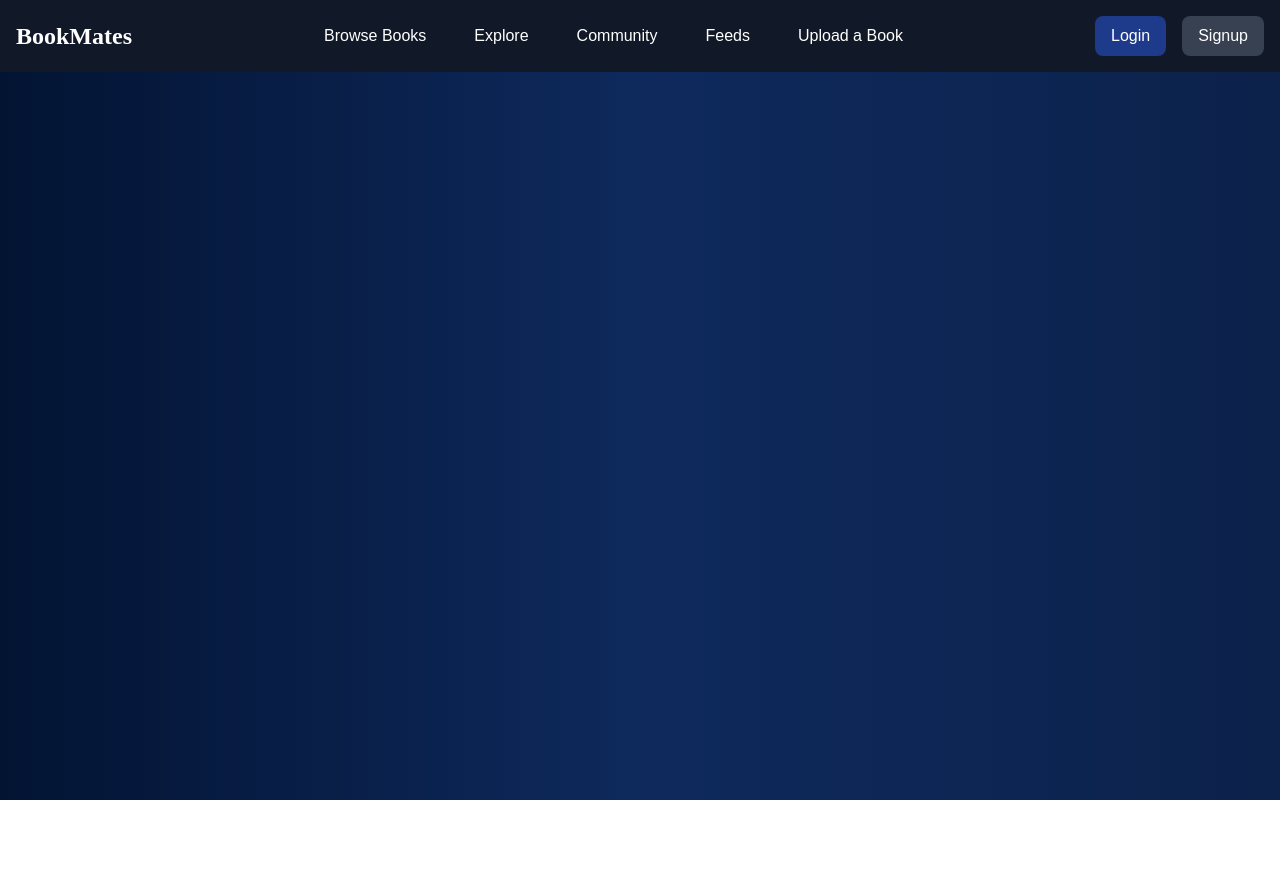
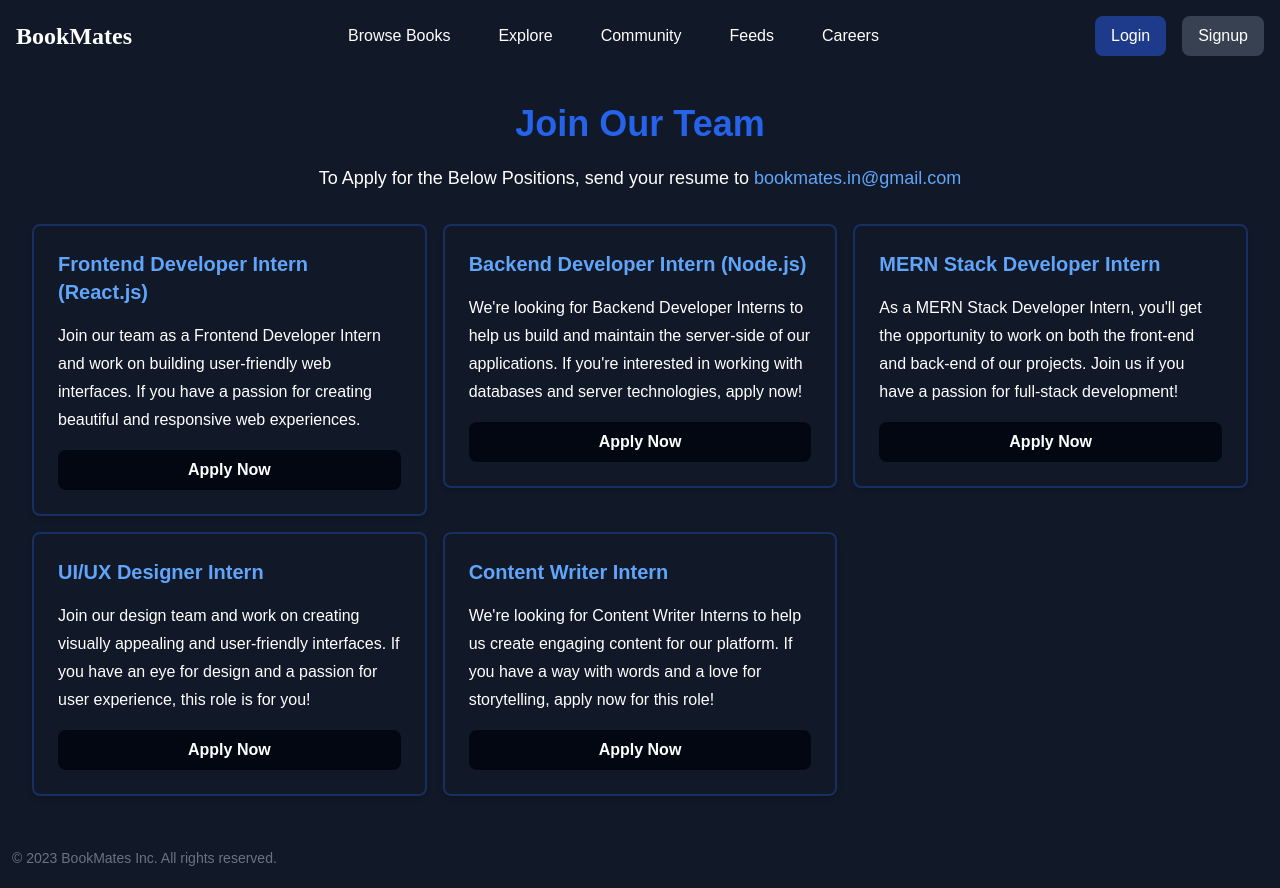
Before and after one commit to Naman-Mittal1/BookClub-Frontend, a React (Create React App) app: page /careers in a window 1280 px wide. Before the commit the page ends 800 px from the top, so only its background shows below. Built offline with nearby package versions, Linux system fonts and the light colour scheme.

Commit message:
Minor changes

```diff
--- a/src/App.js
+++ b/src/App.js
@@ -18,6 +18,7 @@
 import ChatPage from './pages/ChatPage.jsx';
 import JoinPage from './pages/JoinPage';
 import VerifyPage from './pages/VerifyPage';
+import CareersPage from './pages/CareersPage';
 
 
 const App = () => {
@@ -49,6 +50,7 @@
         <Route path="/book/:id" element={<BookDetails />} />
         <Route path="/upload" element={<ProtectedRoute element={<BookUpload />} />} />
         <Route path="/verify/:token" element={<VerifyPage />}/>
+        <Route path="/careers" element={<CareersPage />}/>
 
         <Route path="/feeds" element={<Feeds />} />
         <Route path='/profile' element={<ProfilePage />} />
--- a/src/components/Header/Header.jsx
+++ b/src/components/Header/Header.jsx
@@ -130,11 +130,11 @@
             Feeds
           </Link>
 
-          <Link to="/upload"
+          <Link to="/careers"
             onClick={closeMenu}
             className="lg:px-4 py-2 block text-sm lg:text-base hover:text-gray-300"
           >
-            Upload a Book
+            Careers
           </Link>
 
           <div className="lg:hidden flex flex-col gap-2">
--- a/src/components/shared/modals/VerifyModal.jsx
+++ b/src/components/shared/modals/VerifyModal.jsx
@@ -1,6 +1,21 @@
-import React from "react";
+import React, {useEffect} from "react";
 
 const VerifyModal = ({ isOpen, onRequestClose }) => {
+
+  useEffect(() => {
+    const handleKeyDown = (event) => {
+      if (event.key === "Escape") {
+        onRequestClose();
+      }
+    };
+
+    document.addEventListener("keydown", handleKeyDown);
+
+    return () => {
+      document.removeEventListener("keydown", handleKeyDown);
+    };
+  }, [onRequestClose]);
+
   return (
     <>
       {isOpen && (
--- /dev/null
+++ b/src/pages/CareersPage.jsx
@@ -0,0 +1,63 @@
+import React from 'react';
+import FooterUn from '../components/Footer/FooterUn';
+
+const CareersPage = () => {
+  const jobListings = [
+    {
+      title: "Frontend Developer Intern (React.js)",
+      description: "Join our team as a Frontend Developer Intern and work on building user-friendly web interfaces. If you have a passion for creating beautiful and responsive web experiences.",
+    },
+    {
+      title: "Backend Developer Intern (Node.js)",
+      description: "We're looking for Backend Developer Interns to help us build and maintain the server-side of our applications. If you're interested in working with databases and server technologies, apply now!",
+    },
+    {
+      title: "MERN Stack Developer Intern",
+      description: "As a MERN Stack Developer Intern, you'll get the opportunity to work on both the front-end and back-end of our projects. Join us if you have a passion for full-stack development!",
+    },
+    {
+      title: "UI/UX Designer Intern",
+      description: "Join our design team and work on creating visually appealing and user-friendly interfaces. If you have an eye for design and a passion for user experience, this role is for you!",
+    },
+    {
+      title: "Content Writer Intern",
+      description: "We're looking for Content Writer Interns to help us create engaging content for our platform. If you have a way with words and a love for storytelling, apply now for this role!",
+    },
+    // Add more job listings here
+];
+
+  return (
+    <>
+    <div className="bg-gray-900 text-white p-3 sm:p-5 md:p-8">
+      <h1 className="text-2xl md:text-4xl mb-4 md:mb-5 text-center font-extrabold text-blue-600">
+        Join Our Team
+      </h1>
+
+      <p className="text-base md:text-lg mb-8 text-center">
+        To Apply for the Below Positions, send your resume to <a href="mailto:bookmates.in@gmail.com" className='text-blue-400'>bookmates.in@gmail.com</a>
+      </p>
+      <div className="grid grid-cols-1 sm:grid-cols-2 md:grid-cols-2 lg:grid-cols-3 gap-4">
+        {jobListings.map((job, index) => (
+          <div key={index} className="transform cursor-pointer transition duration-300">
+            <div className="p-4 md:p-6 border-2 border-blue-600/30 rounded-lg shadow-md">
+              <h2 className="text-lg     md:text-xl font-semibold mb-2 md:mb-4 text-blue-400">
+                {job.title}
+              </h2>
+              <p className="text-sm md:text-base leading-6 md:leading-7 mb-4">
+                {job.description}
+              </p>
+              <a href="mailto:bookmates.in@gmail.com">
+              <button className="w-full bg-gray-950 hover:bg-gray-950 text-white font-semibold py-2 px-4 rounded-lg focus:outline-none focus:ring-2 focus:ring-blue-600 focus:ring-opacity-50">
+  <div className="text-white text-decoration-none">Apply Now</div>
+</button></a>
+            </div>
+          </div>
+        ))}
+      </div>
+    </div>
+    <FooterUn />
+    </>
+  );
+};
+
+export default CareersPage;
```
